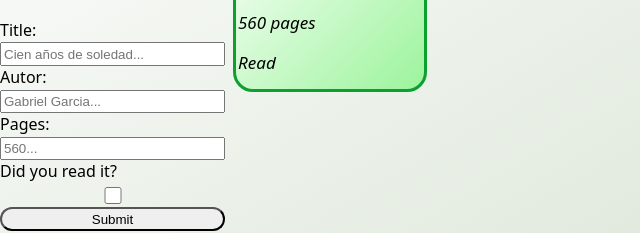
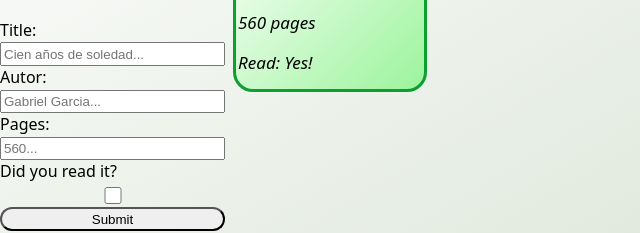
Before and after one commit to Jesusblan/library-js, a plain HTML site: page index.html in a window 1280 px wide. Shown: the part 260-493 px from the top of the page, 0-640 px from the left. Drawn offline with Linux system fonts and the light colour scheme.

```diff
--- a/index.html
+++ b/index.html
@@ -46,7 +46,7 @@
                 <h4>Cien años de soledad</h4>
                 <p>By Gabriel Garcia</p>
                 <p>560 pages</p>
-                <p>Read</p>
+                <p>Read: Yes!</p>
             </div>
         </div>
 
```
